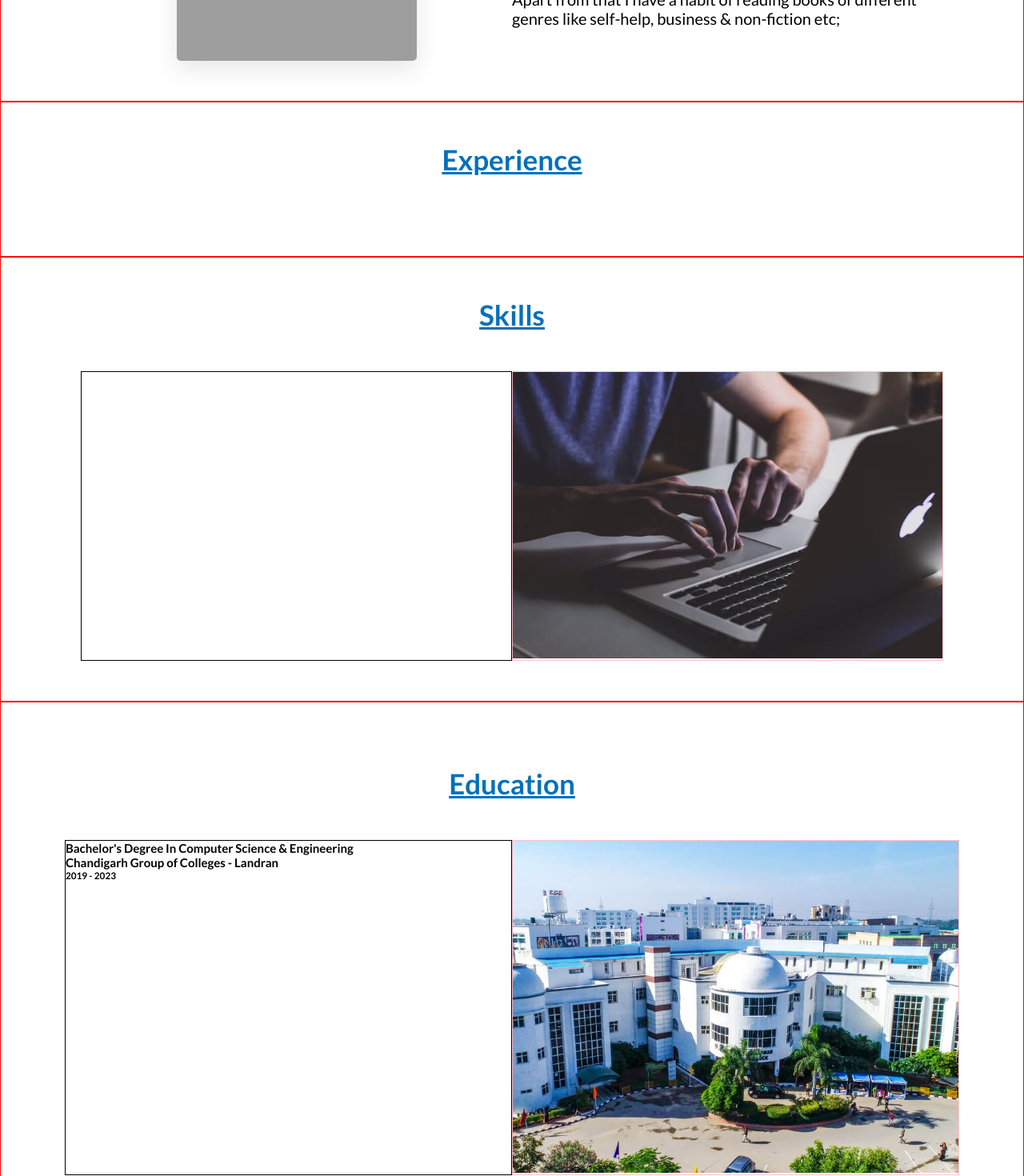
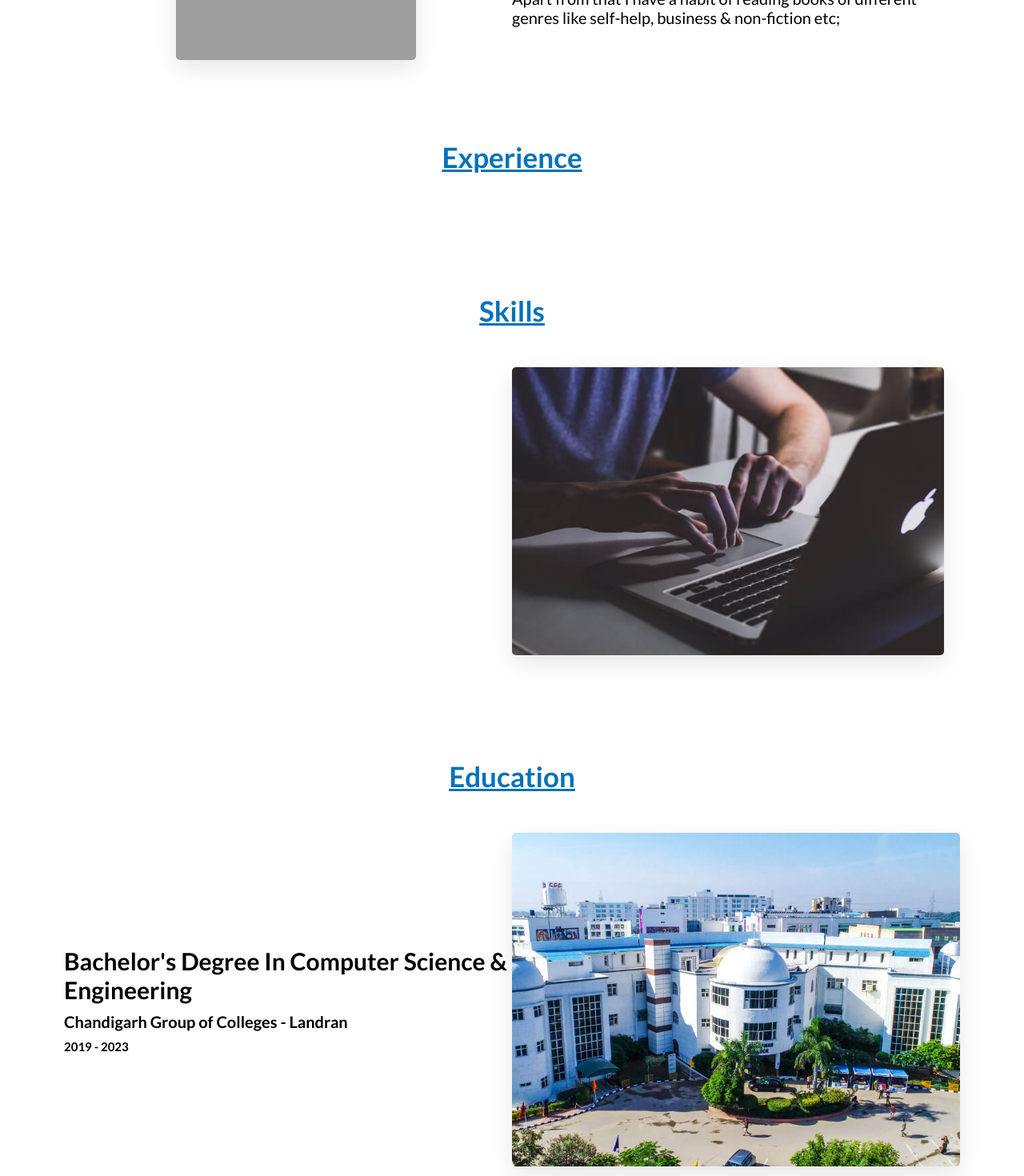
Before and after one commit to gsharma101/pfrj, a React (Create React App) app: page / in a window 1280 px wide. Shown: the part 840-2310 px from the top of the page at 80% size. Built offline with nearby package versions, Linux system fonts and the light colour scheme; grey boxes are pictures that could not be loaded.

Commit message:
fixing structure done

```diff
--- a/src/components/education/Education.jsx
+++ b/src/components/education/Education.jsx
@@ -7,7 +7,7 @@ function Education() {
     <section className="education" id="education">
       <div className="section_heading">Education</div>
       <div className="section__container">
-        <div className="section__container--left">
+        <div className="section__container--left left">
           <h1 className="degree_name">
             Bachelor's Degree In Computer Science & Engineering
           </h1>
@@ -16,7 +16,7 @@ function Education() {
           </h2>
           <h3 className="year">2019 - 2023</h3>
         </div>
-        <div className="section__container--right">
+        <div className="section__container--right right">
           <img src={collegeImg} alt="cgc" />
         </div>
       </div>
--- a/src/components/education/education.scss
+++ b/src/components/education/education.scss
@@ -2,7 +2,7 @@
 
 .education {
   padding: 8rem;
-  &__left {
+  .left {
     display: flex;
     flex-direction: column;
     justify-content: center;
@@ -20,7 +20,7 @@
       font-size: 1.5rem;
     }
   }
-  &__right {
+  .right {
     width: 50%;
     // border: 1px solid blue;
     display: flex;
--- a/src/components/skills/Skills.jsx
+++ b/src/components/skills/Skills.jsx
@@ -7,8 +7,8 @@ function Skills() {
     <section className="skills" id="skills">
       <div className="section_heading">Skills</div>
       <div className="section__container">
-        <div className="section__container--left"></div>
-        <div className="section__container--right">
+        <div className="section__container--left left"></div>
+        <div className="section__container--right right">
           <img src={techLogo} alt="techlogo" />
         </div>
       </div>
--- a/src/components/skills/skills.scss
+++ b/src/components/skills/skills.scss
@@ -1,13 +1,10 @@
 @import "../../styles/style";
 .skills {
-  &__left {
-    width: 50%;
-    border: 1px solid red;
+  .left {
   }
-  &__right {
+  .right {
     display: flex;
     justify-content: center;
-    width: 50%;
     // border: 1px solid blue;
     img {
       width: 100%;
--- a/src/styles/style.scss
+++ b/src/styles/style.scss
@@ -12,7 +12,7 @@ $color-primary: #0071bc;
 // ? Section heading
 
 section {
-  border: 1px solid red;
+  // border: 1px solid red;
   padding: 5rem 10rem;
 }
 
@@ -30,13 +30,8 @@ section {
   display: flex;
   &--left {
     width: 50%;
-    border: 1px solid black;
   }
   &--right {
     width: 50%;
-    border: 1px solid pink;
-    img {
-      width: 100%;
-    }
   }
 }
```
